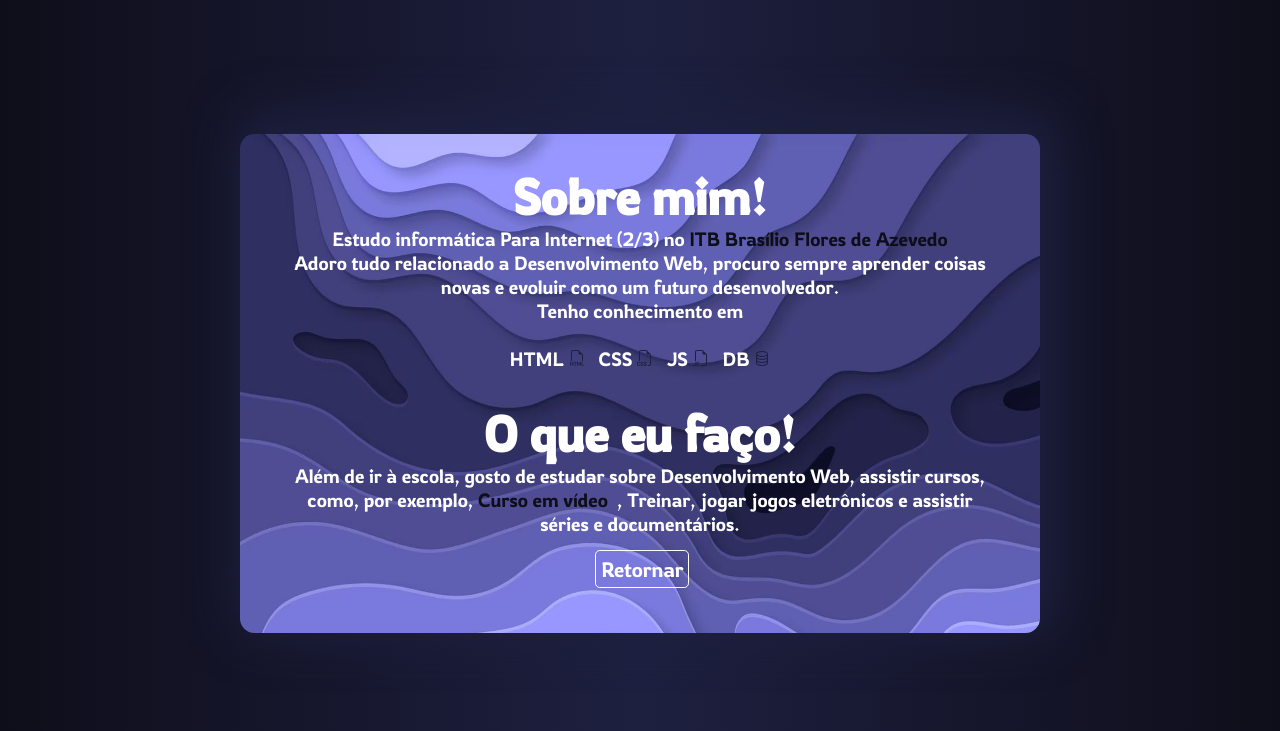
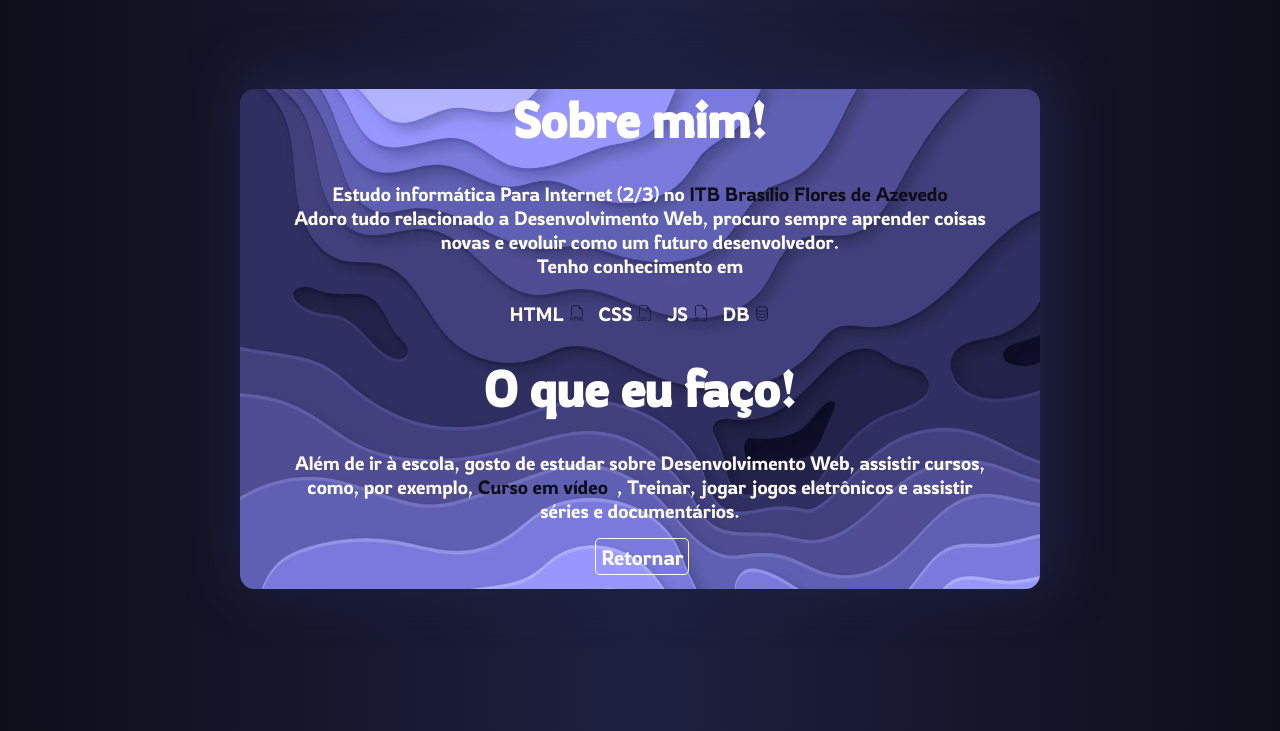
Before and after one commit to hbw3simple/Profile, a plain HTML site: page index.html in a window 1280 px wide. Both pictures are taken after a click on the element "Mais sobre mim". Shown: the part 69-800 px from the top of the page. Drawn offline with Linux system fonts and the light colour scheme.

Commit message:
commit #2.2

```diff
--- a/black.css
+++ b/black.css
@@ -40,10 +40,10 @@ header {
 
 }
 
-h1 {
+h1,h3 {
     text-align: center;
     font-size: 3.1rem;
-    margin: 2.5rem;
+    margin: 2rem;
     color: var(--txt-color-);
 }
 
@@ -214,7 +214,7 @@ svg {
 /* formatação texto sobre mim*/
 
 .text-main {
-    margin: 8.4rem auto 0 auto;
+    margin: 5.6rem auto 0 auto;
     border-radius: .9rem;
     background-image: url(mainblack.png);
     background-size: cover;
--- a/index.html
+++ b/index.html
@@ -81,7 +81,7 @@
 
     <!-- sobre mim -->
 
-            <h1>Gustavo <strong>Couto</strong>
+            <h1>Gustavo <strong>Couto</strong></h1>
                 <h2>16 Anos</h2>
                 <p>Estudo <a href="https://fieb.edu.br/curso/informatica-para-internet/" target="_blank">Informática
                         P/Internet</a> <br>Estudando para ser um Web developer</p>
@@ -121,7 +121,7 @@
     <!-- texto sobre mim -->
 
             <div class="text-div" id="text-div">
-                <h1>Sobre mim!</h1>
+                <h3>Sobre mim!</h3>
                 <p>Estudo informática Para Internet (2/3) no <a href="https://fieb.edu.br/unidade/jardim-belval/">ITB
                         Brasílio Flores de Azevedo</a><br>
                     Adoro tudo relacionado a Desenvolvimento Web, procuro sempre aprender coisas novas e evoluir como um
@@ -146,7 +146,7 @@
                     </ul>
                 </p>
 
-                <h1>O que eu faço!</h1>
+                <h3>O que eu faço!</h3>
                 <p>Além de ir à escola, gosto de estudar sobre Desenvolvimento Web, assistir cursos, como, por exemplo,
                     <a href="https://www.cursoemvideo.com/">Curso em vídeo </a>&nbsp;, Treinar, jogar jogos
                     eletrônicos e assistir séries e documentários.</p>
--- a/white.css
+++ b/white.css
@@ -37,10 +37,10 @@ header {
     transition: 1s;
 }
 
-h1 {
+h1, h3 {
     text-align: center;
     font-size: 3.1rem;
-    margin: 2.5rem;
+    margin: 2rem;
     color: var(--txt-color-);
 }
 
@@ -212,7 +212,7 @@ svg {
 /* formatação texto sobre mim*/
 
 .text-main {
-    margin: 8.4rem auto 0 auto;
+    margin: 5.6rem auto 0 auto;
     border-radius: .9rem;
     background-image: url(mainwhite.jpg);
     background-size: cover;
```
